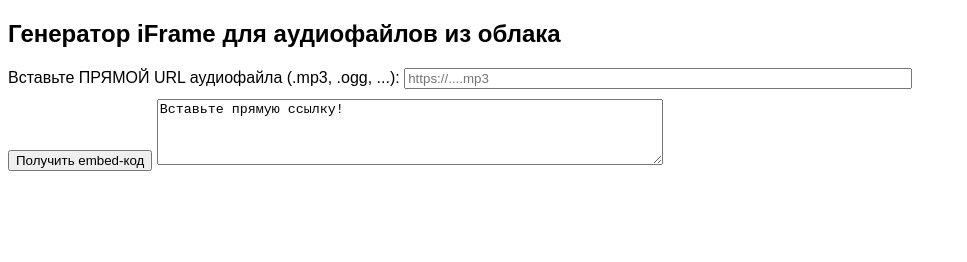
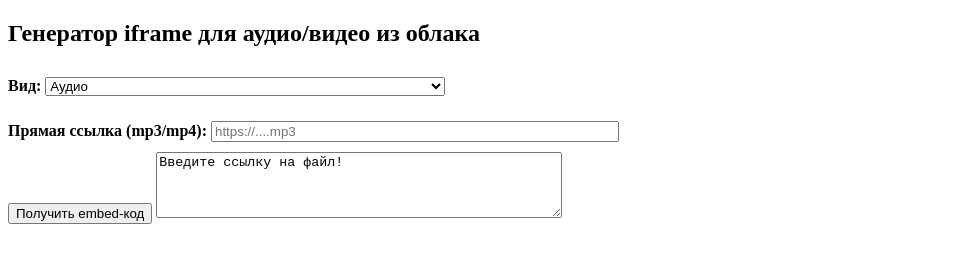
Before and after one commit to TruAlinka/online-audio-code, a plain HTML site: page index.html in a window 1280 px wide. Both pictures are taken after a click on the button "Получить embed-код". Shown: the whole page, without its empty margins (0-967 px from the left). Drawn offline with Linux system fonts and the light colour scheme.

Commit message:
Update index.html

```diff
--- a/index.html
+++ b/index.html
@@ -2,31 +2,40 @@
 <html lang="ru">
 <head>
   <meta charset="UTF-8">
-  <title>Генератор iFrame из любого URL</title>
+  <title>Генератор Embed-iFrame для аудио/видео из облака</title>
   <style>
-    body { font-family: sans-serif; }
-    input, textarea { width: 500px; max-width: 100%; }
-    textarea { margin-top: 10px; }
-    label { display: block; margin-top: 20px; }
+    input, select, textarea { width: 400px; max-width: 100%; margin-top: 10px;}
+    label { display: block; margin-top: 15px; font-weight: bold; }
+    button { margin-top: 10px; }
   </style>
 </head>
 <body>
-  <h2>Генератор iFrame для аудиофайлов из облака</h2>
+  <h2>Генератор iframe для аудио/видео из облака</h2>
   <label>
-    Вставьте ПРЯМОЙ URL аудиофайла (.mp3, .ogg, ...):
-    <input type="text" id="directurl" placeholder="https://....mp3" />
+    <span>Вид:</span>
+    <select id="type">
+      <option value="audio">Аудио</option>
+      <option value="video">Видео</option>
+    </select>
   </label>
-  <button onclick="generate()">Получить embed-код</button>
-  <textarea id="code" rows="4" readonly placeholder="Тут появится код"></textarea>
+  <label>
+    <span>Прямая ссылка (mp3/mp4):</span>
+    <input type="text" id="link" placeholder="https://....mp3"/>
+  </label>
+  <button onclick="getCode()">Получить embed-код</button>
+  <textarea id="code" rows="4" readonly placeholder="Здесь появится код"></textarea>
   <script>
-    function generate() {
-      var fileurl = document.getElementById('directurl').value.trim();
-      if(!fileurl) {
-        document.getElementById('code').value = 'Вставьте прямую ссылку!';
+    function getCode() {
+      const type = document.getElementById('type').value;
+      const src = encodeURIComponent(document.getElementById('link').value.trim());
+      if (!src || src === 'https://....mp3') {
+        document.getElementById('code').value = 'Введите ссылку на файл!';
         return;
       }
-      var html = '<audio controls src="' + fileurl + '" style="width:100%;"></audio>';
-      document.getElementById('code').value = html;
+      const url = `https://trualinka.github.io/audio-editor/embed.html?type=${type}&src=${src}`;
+      let w = type === 'audio' ? 350 : 400;
+      let h = type === 'audio' ? 60 : 300;
+      document.getElementById('code').value = `<iframe src="${url}" width="${w}" height="${h}"></iframe>`;
     }
   </script>
 </body>
```
